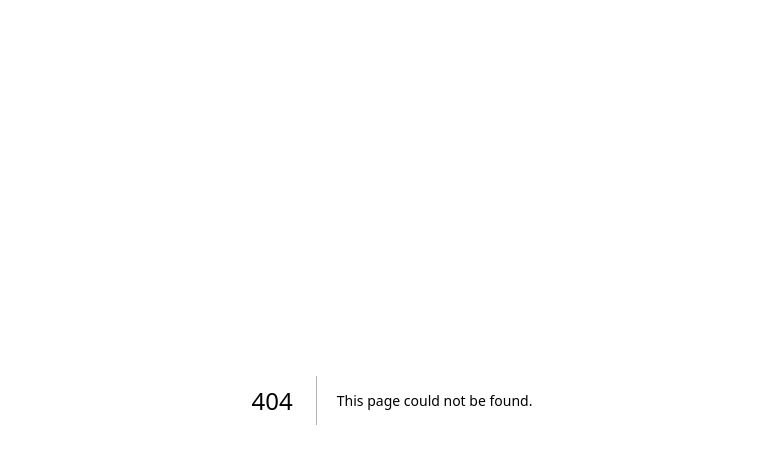
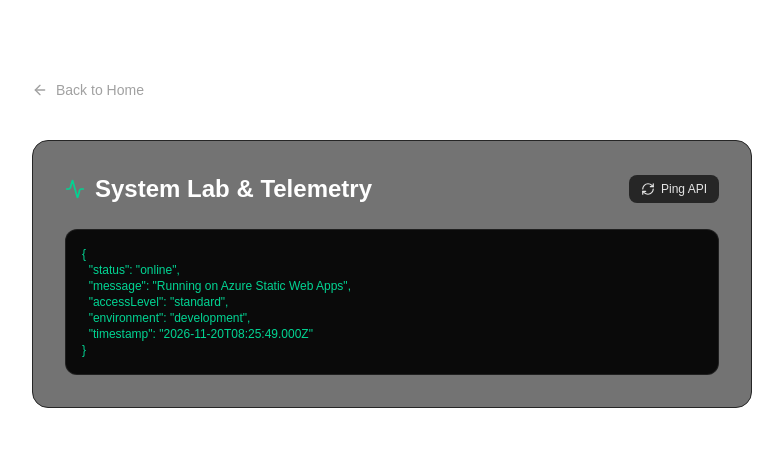
Before and after one commit to Akosah285/green-circuit, a Next.js app: page /lab in a window 1280 px wide. Before the commit this address had no page. Shown: the top 464 px of the page, without its empty margins (248-1031 px from the left). Built offline with nearby package versions, Linux system fonts and the light colour scheme.

Commit message:
Add /api/status route and interactive /lab page

```diff
--- /dev/null
+++ b/src/app/api/status/route.ts
@@ -0,0 +1,11 @@
+import { NextResponse } from "next/server";
+
+export async function GET() {
+  return NextResponse.json({
+    status: "online",
+    message: process.env.SYSTEM_STATUS_MESSAGE || "Running on Azure Static Web Apps",
+    accessLevel: process.env.LAB_ACCESS_LEVEL || "standard",
+    environment: process.env.NODE_ENV,
+    timestamp: new Date().toISOString(),
+  });
+}
--- /dev/null
+++ b/src/app/lab/page.tsx
@@ -0,0 +1,70 @@
+"use client";
+
+import { useEffect, useState } from "react";
+import Link from "next/link";
+import { ArrowLeft, Activity, RefreshCw } from "lucide-react";
+
+interface SystemStatus {
+  status: string;
+  message: string;
+  accessLevel: string;
+  environment: string;
+  timestamp: string;
+}
+
+export default function LabPage() {
+  const [data, setData] = useState<SystemStatus | null>(null);
+  const [loading, setLoading] = useState(true);
+
+  const fetchStatus = async () => {
+    setLoading(true);
+    try {
+      const res = await fetch("/api/status");
+      const json = await res.json();
+      setData(json);
+    } finally {
+      setLoading(false);
+    }
+  };
+
+  useEffect(() => {
+    fetchStatus();
+  }, []);
+
+  return (
+    <main className="min-h-screen max-w-3xl mx-auto px-6 py-20">
+      <Link
+        href="/"
+        className="inline-flex items-center gap-2 text-sm font-mono text-neutral-400 hover:text-white transition-colors mb-10"
+      >
+        <ArrowLeft className="w-4 h-4" />
+        Back to Home
+      </Link>
+
+      <div className="p-8 rounded-2xl bg-neutral-900/60 border border-neutral-800">
+        <div className="flex items-center justify-between mb-6">
+          <div className="flex items-center gap-2.5">
+            <Activity className="w-5 h-5 text-emerald-400" />
+            <h1 className="text-2xl font-bold text-white">System Lab &amp; Telemetry</h1>
+          </div>
+          <button
+            onClick={fetchStatus}
+            disabled={loading}
+            className="inline-flex items-center gap-1.5 px-3 py-1.5 rounded-lg text-xs font-mono bg-neutral-800 hover:bg-neutral-700 text-neutral-200 transition-colors disabled:opacity-50"
+          >
+            <RefreshCw className={`w-3.5 h-3.5 ${loading ? "animate-spin" : ""}`} />
+            Ping API
+          </button>
+        </div>
+
+        {data ? (
+          <pre className="p-4 rounded-xl bg-neutral-950 border border-neutral-800/80 text-xs font-mono text-emerald-400 overflow-x-auto">
+            {JSON.stringify(data, null, 2)}
+          </pre>
+        ) : (
+          <p className="text-sm font-mono text-neutral-500">Querying /api/status...</p>
+        )}
+      </div>
+    </main>
+  );
+}
```
